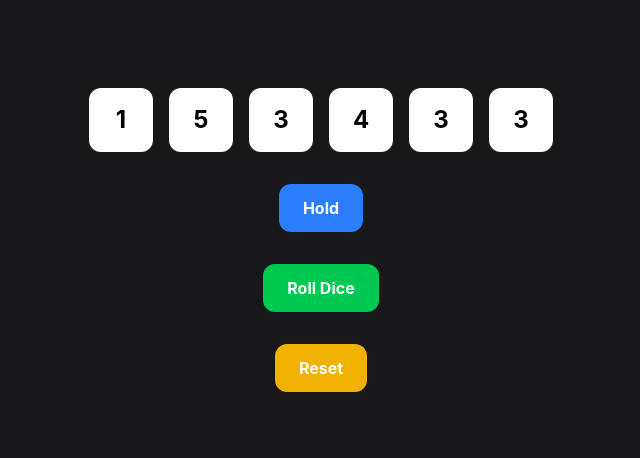
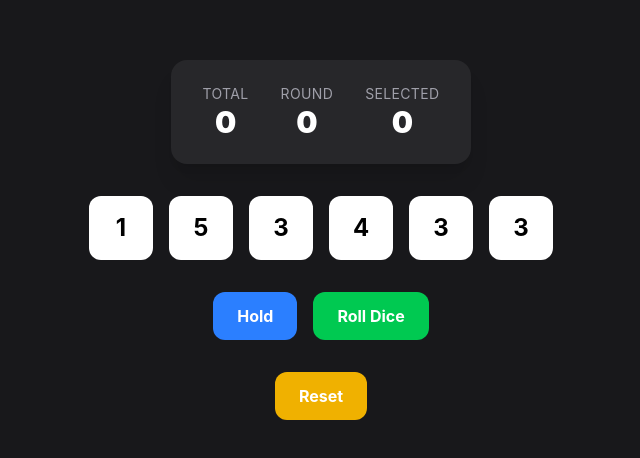
Before and after one commit to maddisanotoole/Velocidice, a React (Vite) app: page / in a window 1280 px wide. Shown: the part 160-618 px from the top of the page, without its empty margins (319-959 px from the left). Built offline with nearby package versions, Linux system fonts and the light colour scheme.

Commit message:
scoreboard component

```diff
--- a/src/App.tsx
+++ b/src/App.tsx
@@ -1,12 +1,18 @@
 import { useState } from "react";
 import { initializeDice, rollDie } from "./game/dice";
-import Button from "./components/button";
+import Button from "./components/GameButton";
 import { DieStatus, type Die } from "./types";
-import { DieFace } from "./components/dice";
+import { DieFace } from "./components/DiceFace";
+import { ScoreBoard } from "./components/ScoreBoard";
+import { scoreDice } from "./game/scoring";
 
 function App() {
   const [dice, setDice] = useState<Die[]>(initializeDice());
+  const [totalScore, setTotalScore] = useState(0);
+  const [roundScore, setRoundScore] = useState(0);
 
+  const selectedDice = dice.filter((die) => die.status === DieStatus.SELECTED);
+  const selectedScore = scoreDice(selectedDice.map((die) => die.value));
   function holdDice() {
     setDice((prev) =>
       prev.map((die) =>
@@ -50,18 +56,24 @@ function App() {
   }
   return (
     <div className="min-h-screen bg-zinc-900 text-white flex flex-col items-center justify-center gap-8">
+      <ScoreBoard
+        totalScore={totalScore}
+        roundScore={roundScore}
+        selectedScore={selectedScore}
+      />{" "}
       <div className="flex gap-4">
         {dice.map((die) => (
           <DieFace onClick={() => selectDie(die.id)} die={die}></DieFace>
         ))}
       </div>
-
+      <div className="flex gap-4">
         <Button onClick={holdDice} color="blue">
           Hold
         </Button>
         <Button onClick={rollDice} color="green">
           Roll Dice
         </Button>
+      </div>
       <Button onClick={resetGame} color="yellow">
         Reset
       </Button>
--- /dev/null
+++ b/src/components/ScoreBoard.tsx
@@ -0,0 +1,48 @@
+type ScoreBoardProps = {
+  totalScore: number;
+  roundScore: number;
+  selectedScore: number;
+};
+
+type ScoreItemProps = {
+  label: string;
+  value: number;
+};
+
+function ScoreItem({ label, value }: ScoreItemProps) {
+  return (
+    <div className="flex flex-col items-center">
+      <span className="text-sm uppercase text-zinc-400 tracking-wide">
+        {label}
+      </span>
+
+      <span className="text-3xl font-black text-white">{value}</span>
+    </div>
+  );
+}
+
+export function ScoreBoard({
+  totalScore,
+  roundScore,
+  selectedScore,
+}: ScoreBoardProps) {
+  return (
+    <div
+      className="
+        flex
+        gap-8
+        bg-zinc-800
+        rounded-2xl
+        px-8
+        py-6
+        shadow-xl
+      "
+    >
+      <ScoreItem label="Total" value={totalScore} />
+
+      <ScoreItem label="Round" value={roundScore} />
+
+      <ScoreItem label="Selected" value={selectedScore} />
+    </div>
+  );
+}
--- /dev/null
+++ b/src/game/scoring.ts
@@ -0,0 +1,5 @@
+export function scoreDice(values: number[]): number {
+  let score = 0;
+
+  return score;
+}
```
Also changed, not shown: src/components/DiceFace.tsx (renamed from src/components/dice.tsx), src/components/GameButton.tsx (renamed from src/components/button.tsx), 1 other file (tests, documents, lock files or other folders). Lines whose indentation alone changed are shown as unchanged.
